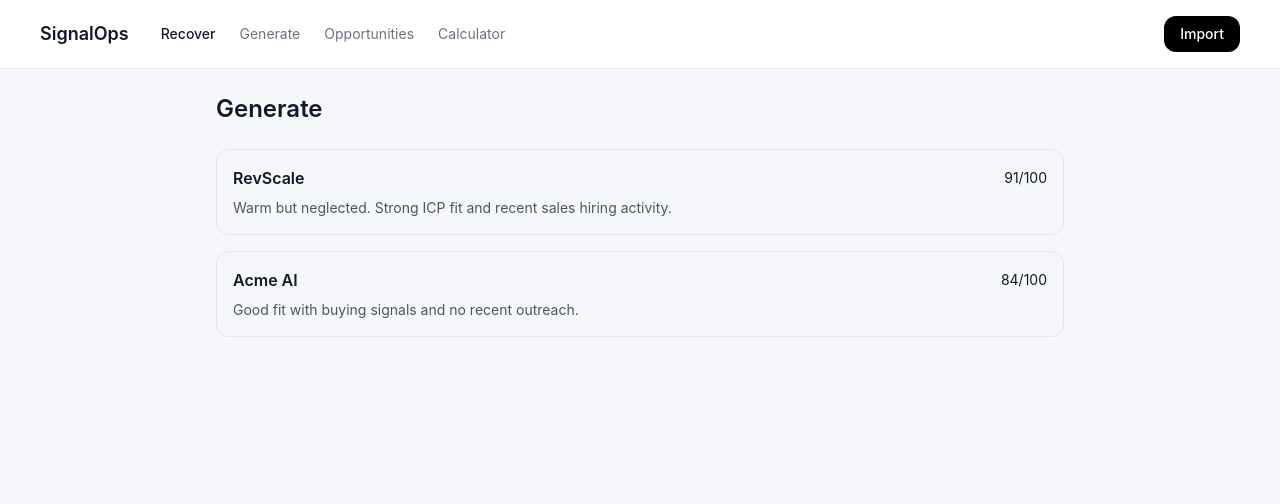
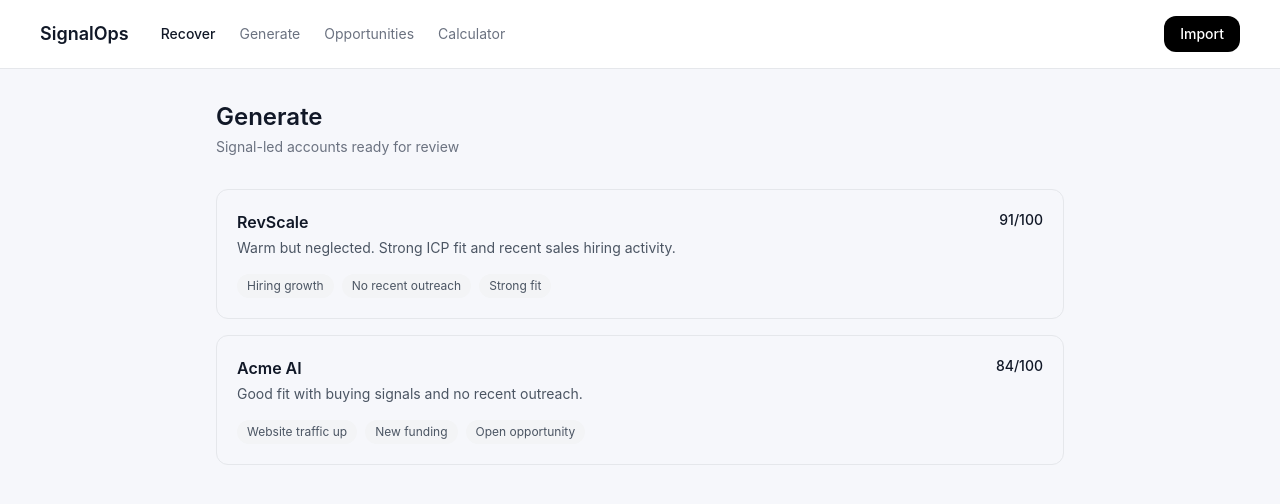
Before and after one commit to powerstephen/SignalOps, a Next.js app: page /generate in a window 1280 px wide. Shown: the top 504 px of the page. Built offline with nearby package versions, Linux system fonts and the light colour scheme.

Commit message:
Update page.tsx

```diff
--- a/app/generate/page.tsx
+++ b/app/generate/page.tsx
@@ -6,32 +6,54 @@ const accounts = [
     name: "RevScale",
     score: 91,
     summary: "Warm but neglected. Strong ICP fit and recent sales hiring activity.",
+    signals: ["Hiring growth", "No recent outreach", "Strong fit"],
   },
   {
     id: "acme-ai",
     name: "Acme AI",
     score: 84,
     summary: "Good fit with buying signals and no recent outreach.",
+    signals: ["Website traffic up", "New funding", "Open opportunity"],
   },
 ]
 
 export default function GeneratePage() {
   return (
-    <div className="max-w-4xl mx-auto p-6">
-      <h1 className="text-2xl font-semibold mb-6">Generate</h1>
+    <div className="max-w-4xl mx-auto px-6 py-8">
+      <div className="mb-8">
+        <h1 className="text-2xl font-semibold">Generate</h1>
+        <p className="text-sm text-gray-500 mt-1">
+          Signal-led accounts ready for review
+        </p>
+      </div>
 
       <div className="space-y-4">
         {accounts.map((account) => (
           <Link
             key={account.id}
             href={`/account/${account.id}`}
-            className="block border rounded-xl p-4 hover:bg-gray-50 transition"
+            className="block rounded-xl border border-gray-200 p-5 hover:bg-gray-50 transition"
           >
-            <div className="flex items-center justify-between">
-              <h2 className="font-semibold">{account.name}</h2>
-              <span className="text-sm">{account.score}/100</span>
+            <div className="flex items-start justify-between gap-4">
+              <div>
+                <h2 className="text-base font-semibold">{account.name}</h2>
+                <p className="text-sm text-gray-600 mt-1">{account.summary}</p>
+              </div>
+              <div className="text-sm font-medium text-gray-900 whitespace-nowrap">
+                {account.score}/100
+              </div>
             </div>
-            <p className="text-sm text-gray-600 mt-2">{account.summary}</p>
+
+            <div className="flex flex-wrap gap-2 mt-4">
+              {account.signals.map((signal) => (
+                <span
+                  key={signal}
+                  className="text-xs text-gray-600 bg-gray-100 rounded-full px-2.5 py-1"
+                >
+                  {signal}
+                </span>
+              ))}
+            </div>
           </Link>
         ))}
       </div>
```
